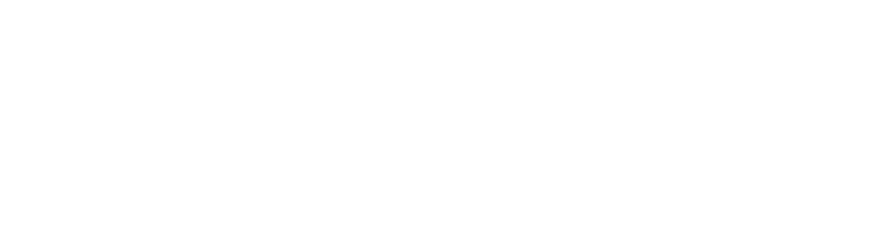
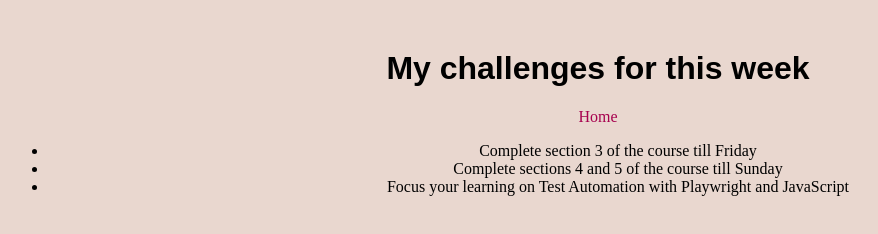
Before and after one commit to mtsonkova/100-Days-Of-Code-024-Web-Development-Bootcamp, a plain HTML site: page WebProjects/First Website/full-week.html in a window 1280 px wide. Shown: the whole page, without its empty margins (42-920 px from the left). Drawn offline with Linux system fonts and the light colour scheme.

Commit message:
In progress

```diff
--- a/WebProjects/First Website/full-week.html
+++ b/WebProjects/First Website/full-week.html
@@ -1,11 +1,20 @@
 <!DOCTYPE html>
 <html lang="en">
+
 <head>
     <meta charset="UTF-8">
     <meta name="viewport" content="width=device-width, initial-scale=1.0">
     <title>My Upcoming chalenges</title>
+    <link rel="stylesheet" href="style.css">
 </head>
+
 <body>
-
+    <h1>My challenges for this week</h1>
+    <a href="index.html" target="_blank">Home</a>
+    <ul>
+        <li>Complete section 3 of the course till Friday</li>
+        <li>Complete sections 4 and 5 of the course till Sunday</li>
+        <li>Focus your learning on Test Automation with Playwright and JavaScript</li>
+    </ul>
 </body>
 </html>
```
Also changed, not shown: WebProjects/First Website/index.html (+1 -2 lines).
